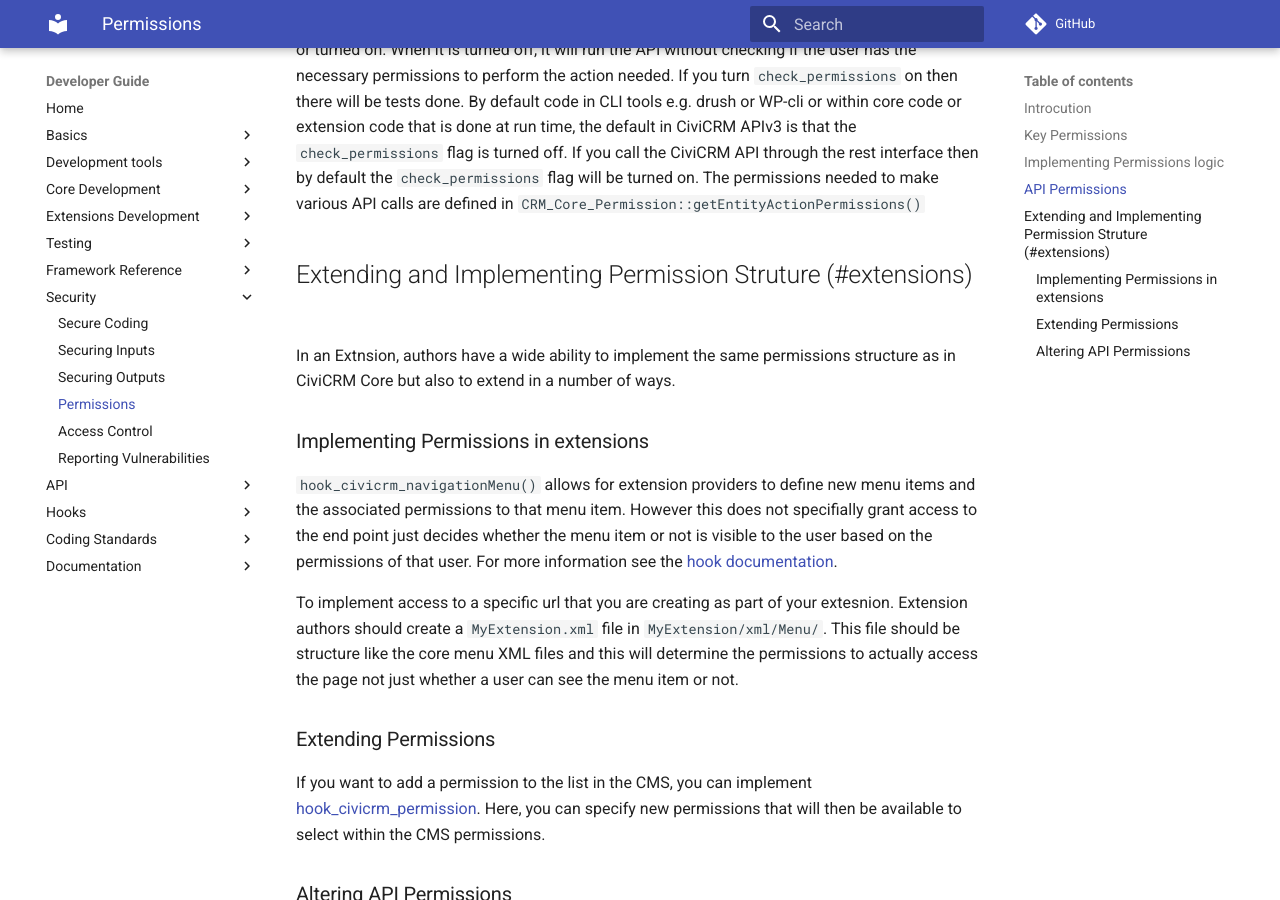
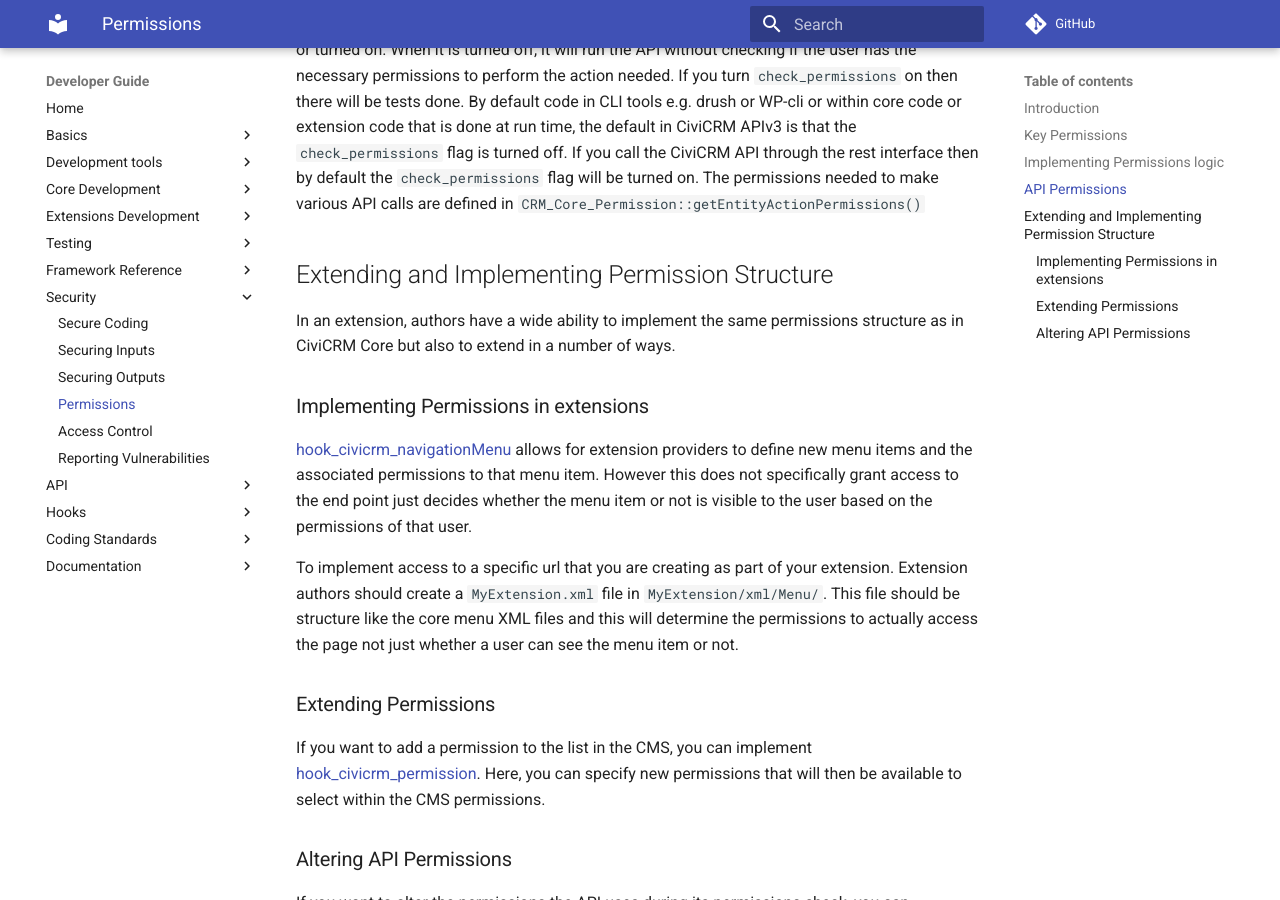
Before and after one commit to civicrm/civicrm-dev-docs, an MkDocs documentation site: the page built from docs/security/permissions.md, in a window 1280 px wide and 900 px high, scrolled down 1450 px. Built offline with MkDocs 1.6.1 and Material for MkDocs 9.7.7, drawn with Linux system fonts in a browser that asks for light colours; comment, search, counter and statistics services are not loaded; old or Windows-style settings are respelled for this version of MkDocs; some of the changed text lies outside the part shown.

Commit message:
Improve spelling and markdown

```diff
--- a/docs/security/permissions.md
+++ b/docs/security/permissions.md
@@ -1,6 +1,6 @@
 # Permissions Framework in CiviCRM
 
-## Introcution
+## Introduction
 
 CiviCRM has a number of permissions that are able to be set through the relevant permissions page of your Content Management System. These are the primary way CiviCRM controls what parts of the application users are able to see. For example, accessing the "Scheduled Reminders" screen in CiviCRM requires the permission of `Administer CiviCRM` at least. Permissions are also there to control access to various entities such as contacts. There are generally 2 permissions `Access All Contacts` and `Edit All Contacts`. Users which have those permissions will be able to see and possibly edit all contacts.
 
@@ -27,15 +27,15 @@ When you write code, you can look at `CRM_Core_Permission::check` to see if the
 
 Depending on how the API is called, it is either called with a `check_permissions` flag turned off or turned on. When it is turned off, it will run the API without checking if the user has the necessary permissions to perform the action needed. If you turn `check_permissions` on then there will be tests done. By default code in CLI tools e.g. drush or WP-cli or within core code or extension code that is done at run time, the default in CiviCRM APIv3 is that the `check_permissions` flag is turned off. If you call the CiviCRM API through the rest interface then by default the `check_permissions` flag will be turned on. The permissions needed to make various API calls are defined in `CRM_Core_Permission::getEntityActionPermissions()`
 
-## Extending and Implementing Permission Struture (#extensions)
+## Extending and Implementing Permission Structure {:#extensions}
 
-In an Extnsion, authors have a wide ability to implement the same permissions structure as in CiviCRM Core but also to extend in a number of ways.
+In an extension, authors have a wide ability to implement the same permissions structure as in CiviCRM Core but also to extend in a number of ways.
 
 ### Implementing Permissions in extensions
 
-`hook_civicrm_navigationMenu()` allows for extension providers to define new menu items and the associated permissions to that menu item. However this does not specifially grant access to the end point just decides whether the menu item or not is visible to the user based on the permissions of that user. For more information see the [hook documentation](/hooks/hook_civicrm_navigationMenu.md).
+[hook_civicrm_navigationMenu](/hooks/hook_civicrm_navigationMenu.md) allows for extension providers to define new menu items and the associated permissions to that menu item. However this does not specifically grant access to the end point just decides whether the menu item or not is visible to the user based on the permissions of that user.
 
-To implement access to a specific url that you are creating as part of your extesnion. Extension authors should create a `MyExtension.xml` file in `MyExtension/xml/Menu/`. This file should be structure like the core menu XML files and this will determine the permissions to actually access the page not just whether a user can see the menu item or not.
+To implement access to a specific url that you are creating as part of your extension. Extension authors should create a `MyExtension.xml` file in `MyExtension/xml/Menu/`. This file should be structure like the core menu XML files and this will determine the permissions to actually access the page not just whether a user can see the menu item or not.
 
 ### Extending Permissions
 
```
